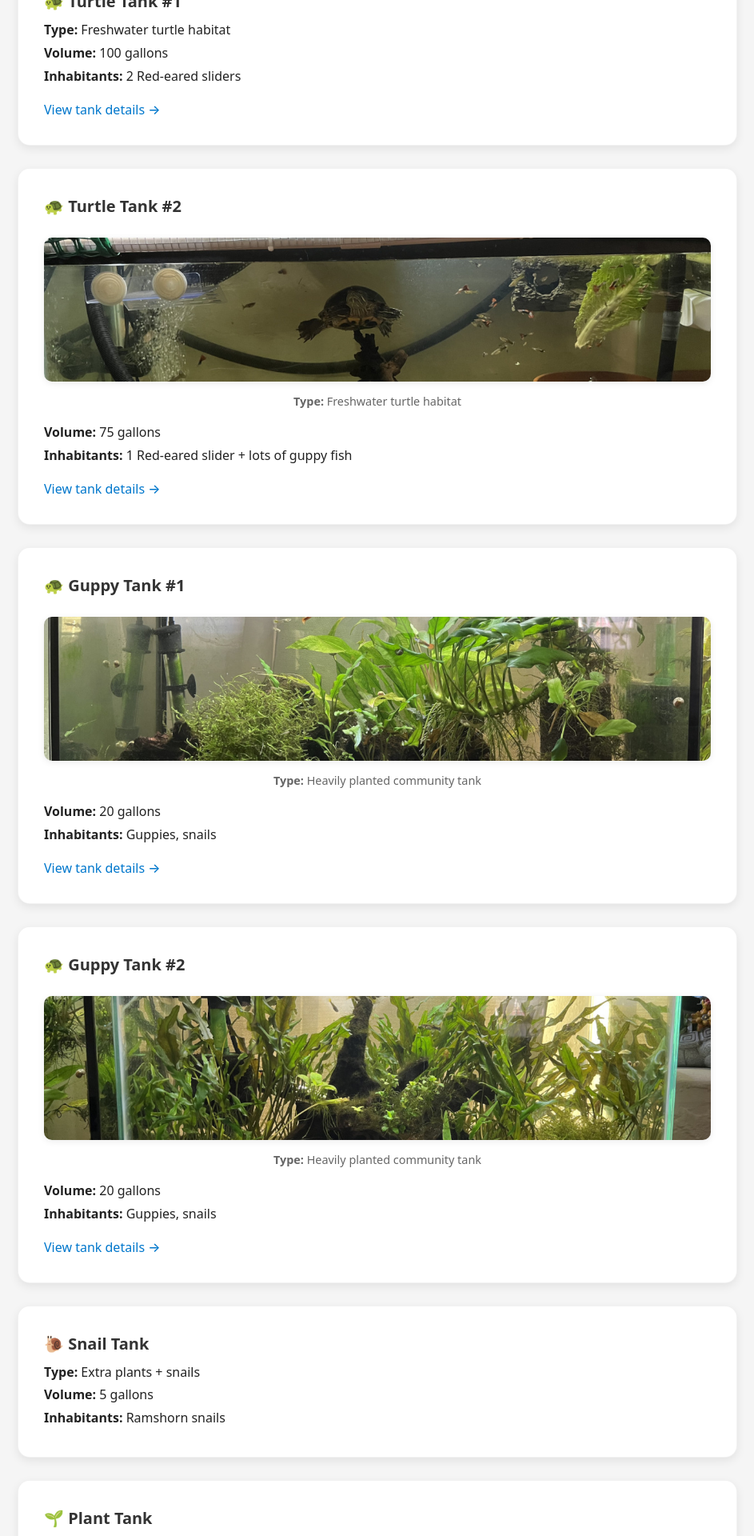
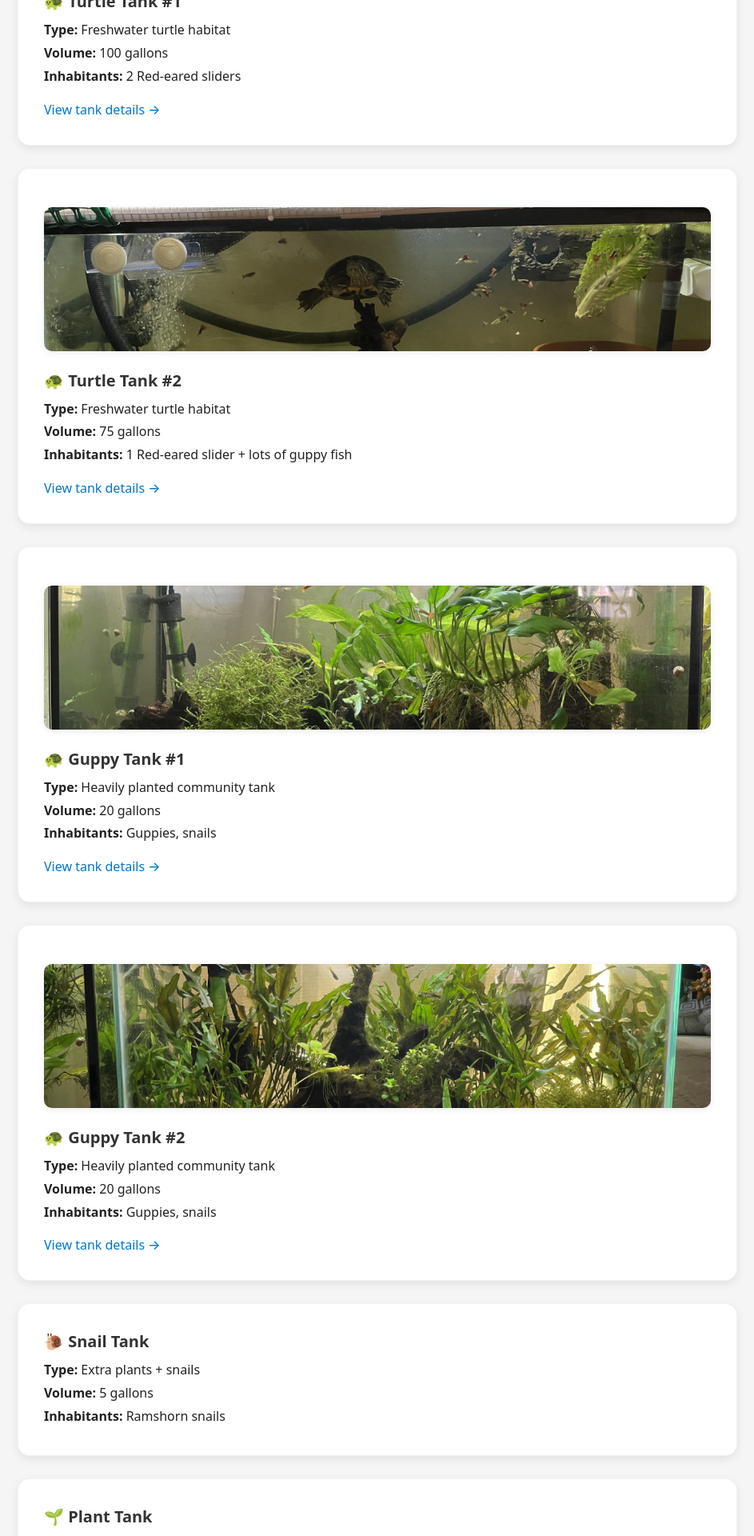
Before and after one commit to rachelsprague/turtles.raych.com, a Jekyll site: the page built from tanks/index.md, in a window 1280 px wide. Shown: the part 695-2615 px from the top of the page at 80% size, without its empty margins (168-1111 px from the left). Built offline with Jekyll 4.4.1, drawn with Linux system fonts in a browser that asks for light colours.

Commit message:
adjust images

```diff
--- a/tanks/index.md
+++ b/tanks/index.md
@@ -22,8 +22,9 @@
 </div>
 
 <div class="tank-card">
+  <img src="/assets/images/tanks/turtle-tank-2-thumb.jpg" alt="Turtle Tank 2 – 75 gallon red-eared slider habitat" class="tank-thumb"/>
+
   <h3>🐢 Turtle Tank #2</h3>
-  <img src="/assets/images/tanks/turtle-tank-2-thumb.jpg" alt="Turtle Tank 2 – 75 gallon red-eared slider habitat" class="tank-thumb"/>
 
   <p><strong>Type:</strong> Freshwater turtle habitat</p>
   <p><strong>Volume:</strong> 75 gallons</p>
@@ -33,8 +34,10 @@
 </div>
 
 <div class="tank-card">
+  <img src="/assets/images/tanks/guppy-tank-1-thumb.jpg" alt="Guppy Tank 1 – 20 gallon guppy fish habitat" class="tank-thumb"/>
+
   <h3>🐢 Guppy Tank #1</h3>
-  <img src="/assets/images/tanks/guppy-tank-1-thumb.jpg" alt="Guppy Tank 1 – 20 gallon guppy fish habitat" class="tank-thumb"/>
+
   <p><strong>Type:</strong> Heavily planted community tank</p>
   <p><strong>Volume:</strong> 20 gallons</p>
   <p><strong>Inhabitants:</strong> Guppies, snails</p>
@@ -43,8 +46,9 @@
 </div>
 
 <div class="tank-card">
+  <img src="/assets/images/tanks/guppy-tank-2-thumb.jpg" alt="Guppy Tank 2 – 20 gallon guppy fish habitat" class="tank-thumb"/>
+
   <h3>🐢 Guppy Tank #2</h3>
-  <img src="/assets/images/tanks/guppy-tank-2-thumb.jpg" alt="Guppy Tank 2 – 20 gallon guppy fish habitat" class="tank-thumb"/>
 
   <p><strong>Type:</strong> Heavily planted community tank</p>
   <p><strong>Volume:</strong> 20 gallons</p>
@@ -54,8 +58,9 @@
 </div>
 
 <div class="tank-card">
+  <!-- <img src="/assets/images/tanks/snail-tank-thumb.jpg" alt="Snail Tank – 5 gallon snail habitat" class="tank-thumb"/> -->
+
   <h3>🐌 Snail Tank</h3>
-  <!-- <img src="/assets/images/tanks/snail-tank-thumb.jpg" alt="Snail Tank – 5 gallon snail habitat" class="tank-thumb"/> -->
 
   <p><strong>Type:</strong> Extra plants + snails</p>
   <p><strong>Volume:</strong> 5 gallons</p>
@@ -65,8 +70,9 @@
 </div>
 
 <div class="tank-card">
+  <!-- <img src="/assets/images/tanks/plant-tank-thumb.jpg" alt="Snail Tank – 10 gallon plant habitat" class="tank-thumb"/> -->
+
   <h3>🌱 Plant Tank</h3>
-  <!-- <img src="/assets/images/tanks/plant-tank-thumb.jpg" alt="Snail Tank – 10 gallon plant habitat" class="tank-thumb"/> -->
 
   <p><strong>Type:</strong> Extra plants</p>
   <p><strong>Volume:</strong> 10 gallons</p>
```
